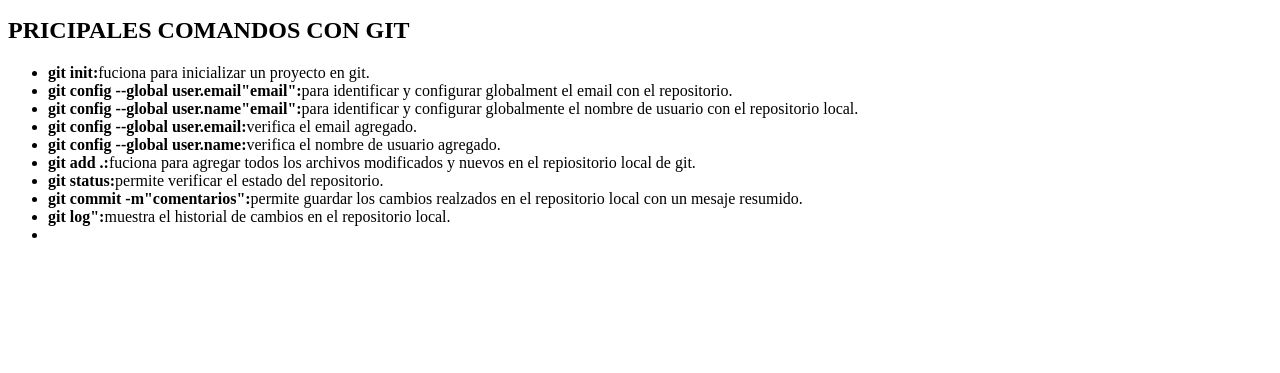
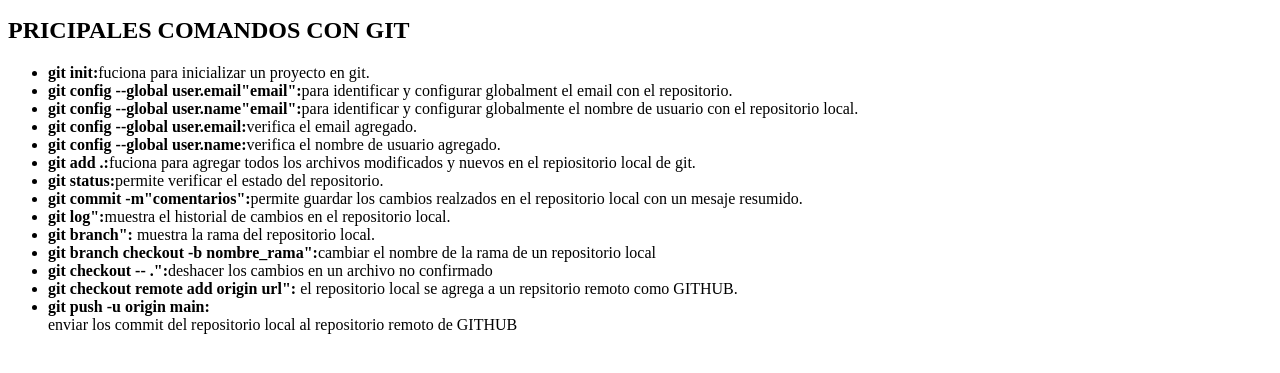
Before and after one commit to eileencano/ADSO2617502, a plain HTML site: page index.html in a window 1280 px wide. Shown: the part 119-492 px from the top of the page. Drawn offline with Linux system fonts and the light colour scheme.

Commit message:
comentario

```diff
--- a/index.html
+++ b/index.html
@@ -41,8 +41,19 @@
         <strong>git log":</strong>muestra el historial de cambios en el repositorio local.
     </li>
     <li>
+        <strong>git branch":</strong> muestra la rama del repositorio local.
+    </li>
+    <li>
+        <strong>git branch checkout -b nombre_rama":</strong>cambiar el nombre de la rama de un repositorio local
+    </li>
+    <li>
+        <strong>git checkout -- .":</strong>deshacer los cambios en un archivo no confirmado
+    </li>
+    <li>
+        <strong>git checkout remote add origin url":</strong> el repositorio local se agrega a un repsitorio remoto como GITHUB.
+    </li>
+    <li><strong>git push -u origin main:</strong></li> enviar los commit del repositorio local al repositorio remoto de GITHUB
 
-    </li>
 </ul>
 </body>
 </html>
```
Also changed, not shown: css/styles.css (added), js/script.js (added).
